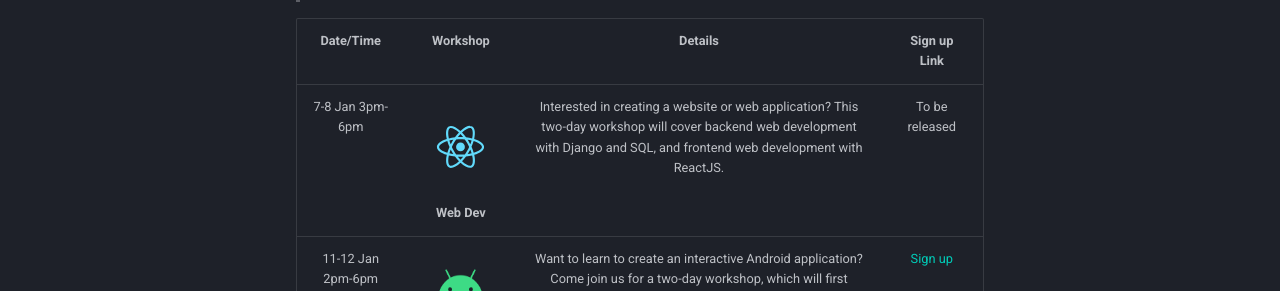
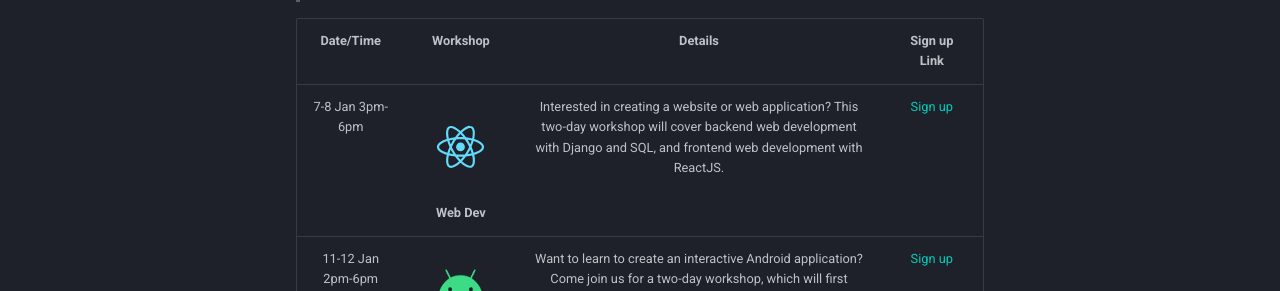
Before and after one commit to SHSR2001/3dcdsc.github.io, an MkDocs documentation site: the page built from docs/gtc.md, in a window 1280 px wide and 900 px high, scrolled down 1286 px. Shown: the part 177-468 px from the top of the window. Built offline with MkDocs 1.6.1 and Material for MkDocs 9.7.7, drawn with Linux system fonts in a browser that asks for light colours.

```diff
--- a/docs/gtc.md
+++ b/docs/gtc.md
@@ -18,7 +18,7 @@
 
 | Date/Time | Workshop | Details | Sign up Link |
 | :---: | :---: | :---: | :---: |
-| 7-8 Jan  3pm-6pm | ![](imgs/gtc/react.svg){: style="height:100px;width:150px"} <br /> **Web Dev** | Interested in creating a website or web application? This two-day workshop will cover backend web development with Django and SQL, and frontend web development with ReactJS. | To be released |
+| 7-8 Jan  3pm-6pm | ![](imgs/gtc/react.svg){: style="height:100px;width:150px"} <br /> **Web Dev** | Interested in creating a website or web application? This two-day workshop will cover backend web development with Django and SQL, and frontend web development with ReactJS. | [Sign up](https://forms.office.com/Pages/ResponsePage.aspx?id=drd2NJDpck-5UGJImDFiPSN9tQp8RElEvCq3pubo2pdURENRWkUxMVMwNVpGUDBRNDNGN09WNjBXMi4u) |
 | 11-12 Jan  2pm-6pm | ![](imgs/gtc/Android_symbol_green_RGB.png){: style="height:50px;width:100px"} <br /> **Android App Dev** | Want to learn to create an interactive Android application? Come join us for a two-day workshop, which will first cover Android fundamentals, before covering adding interactivity to your Android application using Firebase. | [Sign up](https://forms.office.com/Pages/ResponsePage.aspx?id=drd2NJDpck-5UGJImDFiPT7laIF8QHhDuji50dJ_xY1UQkVVOFhLMk85WVkyQU1OUVdMUThQUDI2SS4u) |
 | 13 Jan  3pm-6pm | ![](imgs/gtc/gcp-icon.png){: style="height:75px;width:80px"} <br /> **Cloud** | Learn how to push your web application to the cloud! Participants will learn the basics of Linux, including setup and the command line interface, which will be useful for the cloud workshop. In the Cloud workshop, participants will learn how to deploy web applications on Google Cloud Platform. | To be released |
 | 14-15 Jan  9am-3pm | ![](imgs/gtc/Telegram_2019_Logo.svg){: style="height:60px;width:60px"} <br /> **Telegram Bot** | Want to make good use of your Python knowledge after CTD? Come join us in this two-day workshop to learn how to make your first Telegram Bot, hosted on Amazon Web Services. | [Sign up](https://forms.office.com/Pages/ResponsePage.aspx?id=drd2NJDpck-5UGJImDFiPTj-KVY44cREncNQquGkVYZUNktXODRMVU5KV01ZVUIxUlJGVUZJUEI4Ti4u) |
```
